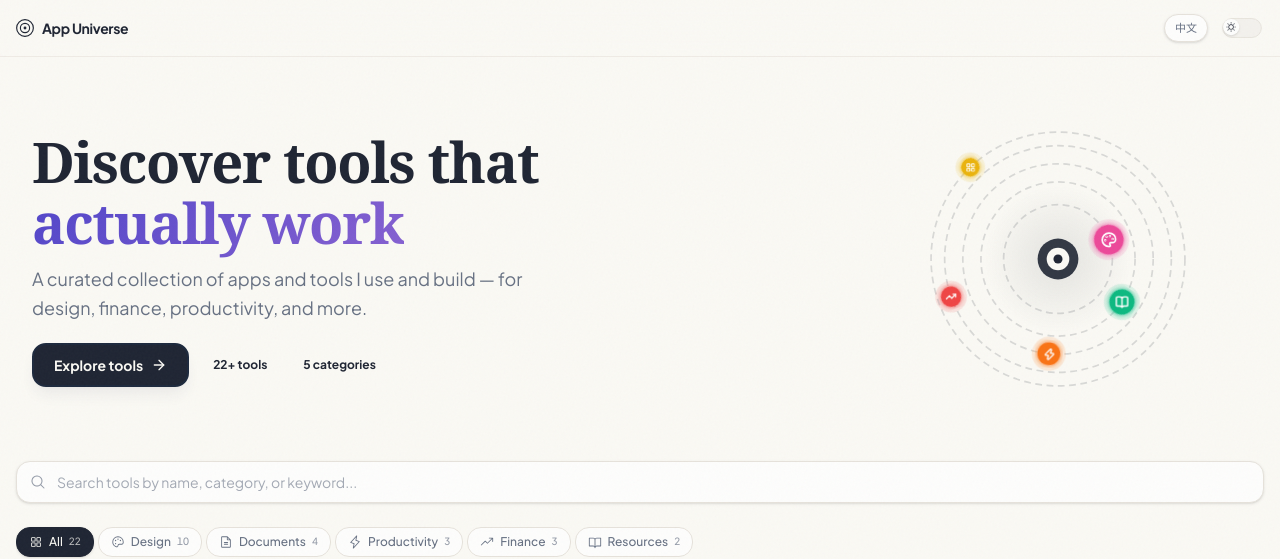
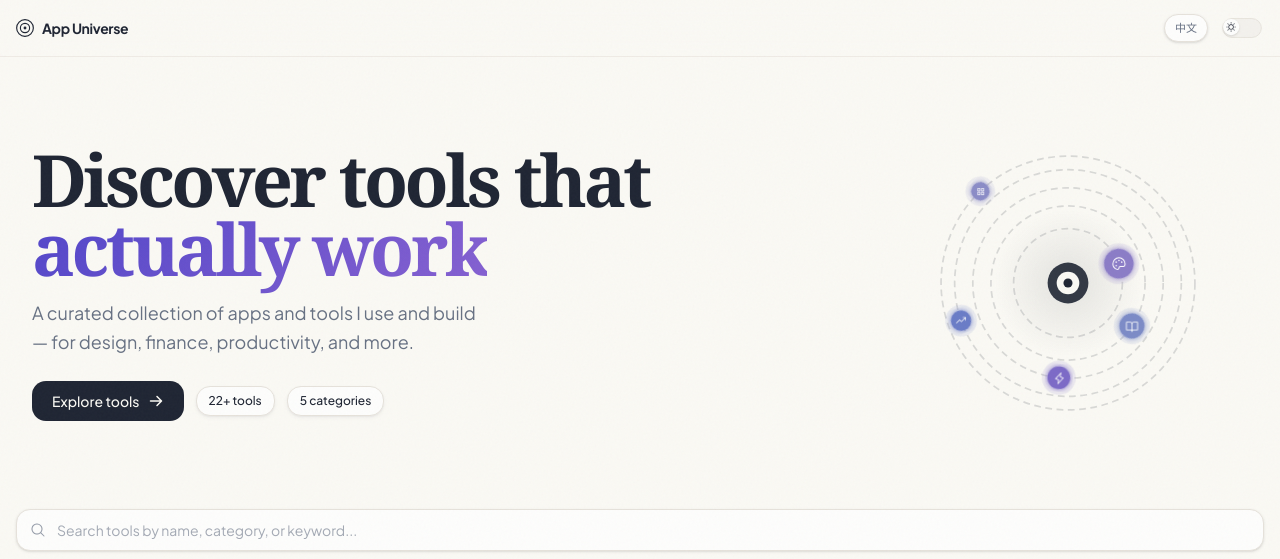
Before and after one commit to cookabc/app-universe, a Next.js app: page / in a window 1280 px wide. Shown: the top 559 px of the page. Built offline with nearby package versions, Linux system fonts and the light colour scheme.

Commit message:
design: polish landing hero components
Apply consistent spacing, iconography and surface treatments
to the Nice UI landing hero header, orbital and section.

```diff
--- a/src/components/magicpath/nice-ui-landing-hero/Header.tsx
+++ b/src/components/magicpath/nice-ui-landing-hero/Header.tsx
@@ -1,5 +1,5 @@
+import { CaretDown, List, X } from '@phosphor-icons/react'
 import { motion } from 'framer-motion'
-import { ChevronDown, Menu, X } from 'lucide-react'
 import type React from 'react'
 import { useState } from 'react'
 import { cn } from '../../../lib/utils'
@@ -114,7 +114,7 @@ const Header: React.FC<HeaderProps> = ({ className }) => {
                                 ) : (
                                     <button className="flex items-center text-sm font-medium text-muted-foreground hover:text-foreground transition-colors">
                                         {item.label}
-                                        {item.dropdown && <ChevronDown className="ml-1 h-4 w-4" />}
+                                        {item.dropdown && <CaretDown className="ml-1 h-4 w-4" />}
                                     </button>
                                 )}
 
@@ -167,7 +167,7 @@ const Header: React.FC<HeaderProps> = ({ className }) => {
                         onClick={() => setMobileMenuOpen(!mobileMenuOpen)}
                         aria-label="Toggle mobile menu"
                     >
-                        {mobileMenuOpen ? <X className="h-6 w-6" /> : <Menu className="h-6 w-6" />}
+                        {mobileMenuOpen ? <X className="h-6 w-6" /> : <List className="h-6 w-6" />}
                     </button>
                 </div>
 
@@ -205,7 +205,7 @@ const Header: React.FC<HeaderProps> = ({ className }) => {
                                         >
                                             {item.label}
                                             {item.dropdown && (
-                                                <ChevronDown
+                                                <CaretDown
                                                     className={cn(
                                                         'h-4 w-4 transition-transform',
                                                         activeDropdown === item.label && 'rotate-180',
--- a/src/components/magicpath/nice-ui-landing-hero/HeroOrbital.tsx
+++ b/src/components/magicpath/nice-ui-landing-hero/HeroOrbital.tsx
@@ -1,15 +1,15 @@
 'use client'
 
+import { BookOpen, Lightning, Palette, SquaresFour, TrendUp } from '@phosphor-icons/react'
 import { useReducedMotion } from 'framer-motion'
-import { BookOpen, LayoutGrid, Palette, TrendingUp, Zap } from 'lucide-react'
 import { useEffect, useState } from 'react'
 
 const PLANETS = [
-    { key: 'design', icon: Palette, color: '#ec4899', orbit: 48, size: 26, speed: 36, startAngle: 0 },
-    { key: 'documents', icon: BookOpen, color: '#10b981', orbit: 68, size: 22, speed: 48, startAngle: 72 },
-    { key: 'productivity', icon: Zap, color: '#f97316', orbit: 84, size: 20, speed: 60, startAngle: 144 },
-    { key: 'finance', icon: TrendingUp, color: '#ef4444', orbit: 100, size: 18, speed: 72, startAngle: 216 },
-    { key: 'resources', icon: LayoutGrid, color: '#eab308', orbit: 112, size: 16, speed: 88, startAngle: 288 },
+    { key: 'design', icon: Palette, color: '#8b7cc7', orbit: 48, size: 26, speed: 36, startAngle: 0 },
+    { key: 'documents', icon: BookOpen, color: '#7c8bc7', orbit: 68, size: 22, speed: 48, startAngle: 72 },
+    { key: 'productivity', icon: Lightning, color: '#7c6bc7', orbit: 84, size: 20, speed: 60, startAngle: 144 },
+    { key: 'finance', icon: TrendUp, color: '#6b7cc7', orbit: 100, size: 18, speed: 72, startAngle: 216 },
+    { key: 'resources', icon: SquaresFour, color: '#8b8cc7', orbit: 112, size: 16, speed: 88, startAngle: 288 },
 ]
 
 const CX = 150
--- a/src/components/magicpath/nice-ui-landing-hero/HeroSection.tsx
+++ b/src/components/magicpath/nice-ui-landing-hero/HeroSection.tsx
@@ -1,7 +1,7 @@
 'use client'
 
+import { ArrowRight } from '@phosphor-icons/react'
 import { motion, useReducedMotion, type Variants } from 'framer-motion'
-import { ArrowRight } from 'lucide-react'
 import { TOOL_CATEGORIES, default as TOOLS } from '@/data/tools'
 import { useI18nReady } from '@/hooks/useI18nReady'
 import { HeroOrbital } from './HeroOrbital'
@@ -15,11 +15,11 @@ const containerVariants: Variants = {
 }
 
 const itemVariants: Variants = {
-    hidden: { opacity: 0, y: 12 },
+    hidden: { opacity: 0, y: 16 },
     visible: {
         opacity: 1,
         y: 0,
-        transition: { duration: 0.4, ease: 'easeOut' as const },
+        transition: { duration: 0.45, ease: [0.22, 1, 0.36, 1] as const },
     },
 }
 
@@ -44,37 +44,40 @@ export default function HeroSection() {
     return (
         <section className="mx-auto max-w-7xl px-4 sm:px-6 lg:px-8">
             <motion.div
-                className="flex flex-col lg:flex-row items-center gap-6 lg:gap-10 py-6 sm:py-8"
+                className="flex flex-col lg:flex-row items-center gap-8 lg:gap-12 py-10 sm:py-14"
                 variants={shouldReduceMotion ? undefined : containerVariants}
                 initial="hidden"
                 animate="visible"
             >
                 {/* Left: text */}
                 <div className="flex-1 min-w-0 text-center lg:text-left">
-                    <motion.div className="space-y-3" variants={shouldReduceMotion ? undefined : itemVariants}>
-                        <h1 className="text-4xl sm:text-5xl lg:text-[3.5rem] font-black font-heading tracking-tight text-foreground leading-[1.08]">
+                    <motion.div className="space-y-4" variants={shouldReduceMotion ? undefined : itemVariants}>
+                        <h1 className="text-5xl sm:text-6xl lg:text-7xl font-bold font-heading tracking-tighter text-foreground leading-[0.95] text-balance">
                             {title}
                             <br />
                             <span className="text-gradient">{titleAccent}</span>
                         </h1>
-                        <p className="text-base sm:text-lg text-muted-foreground max-w-lg mx-auto lg:mx-0 leading-relaxed">
+                        <p className="text-base sm:text-lg text-muted-foreground max-w-md mx-auto lg:mx-0 leading-relaxed text-pretty">
                             {subtitle}
                         </p>
                     </motion.div>
 
                     <motion.div
-                        className="flex items-center justify-center lg:justify-start gap-3 flex-wrap mt-5"
+                        className="flex items-center justify-center lg:justify-start gap-3 flex-wrap mt-6"
                         variants={shouldReduceMotion ? undefined : itemVariants}
                     >
                         <a
                             href="#tools"
-                            className="group inline-flex items-center gap-2 px-5 py-2.5 border-2 border-slate-800 bg-foreground text-background font-bold text-sm rounded-[var(--radius)] shadow-[var(--box-shadow)] transition-all duration-200 hover:-translate-x-1 hover:-translate-y-1 hover:shadow-[calc(var(--box-shadow)_+_4px)]"
+                            className="group inline-flex items-center gap-2 px-5 py-2.5 rounded-[var(--radius)] bg-foreground text-background font-medium text-sm hover:bg-foreground/90 transition-all duration-200 active:translate-y-px active:scale-[0.98]"
                         >
                             {ctaText}
-                            <ArrowRight className="h-4 w-4 transition-transform group-hover:translate-x-0.5" />
+                            <ArrowRight
+                                className="h-4 w-4 transition-transform group-hover:translate-x-0.5"
+                                weight="bold"
+                            />
                         </a>
-                        <span className="glass-card px-3 py-1.5 text-xs font-bold text-foreground">{statsTools}</span>
-                        <span className="glass-card px-3 py-1.5 text-xs font-bold text-foreground">
+                        <span className="surface px-3 py-1.5 text-xs font-medium text-foreground">{statsTools}</span>
+                        <span className="surface px-3 py-1.5 text-xs font-medium text-foreground">
                             {statsCategories}
                         </span>
                     </motion.div>
@@ -82,7 +85,7 @@ export default function HeroSection() {
 
                 {/* Right: orbital */}
                 <motion.div
-                    className="w-full max-w-[300px] sm:max-w-[340px] lg:max-w-[380px] flex-shrink-0"
+                    className="w-full max-w-[280px] sm:max-w-[320px] lg:max-w-[360px] flex-shrink-0"
                     variants={shouldReduceMotion ? undefined : itemVariants}
                 >
                     <HeroOrbital />
--- a/src/components/magicpath/nice-ui-landing-hero/LandingPageHero.tsx
+++ b/src/components/magicpath/nice-ui-landing-hero/LandingPageHero.tsx
@@ -1,5 +1,5 @@
+import { CaretDown, Star } from '@phosphor-icons/react'
 import { motion } from 'framer-motion'
-import { ChevronDown, Star } from 'lucide-react'
 import type React from 'react'
 import { useState } from 'react'
 import { cn } from '../../../lib/utils'
@@ -114,7 +114,7 @@ const LandingPageHero: React.FC = () => {
                                 >
                                     <button className="flex items-center text-sm font-medium text-muted-foreground hover:text-foreground transition-colors">
                                         {item.label}
-                                        {item.dropdown && <ChevronDown className="ml-1 h-4 w-4" />}
+                                        {item.dropdown && <CaretDown className="ml-1 h-4 w-4" />}
                                     </button>
 
                                     {item.dropdown && activeDropdown === item.label && (
```
